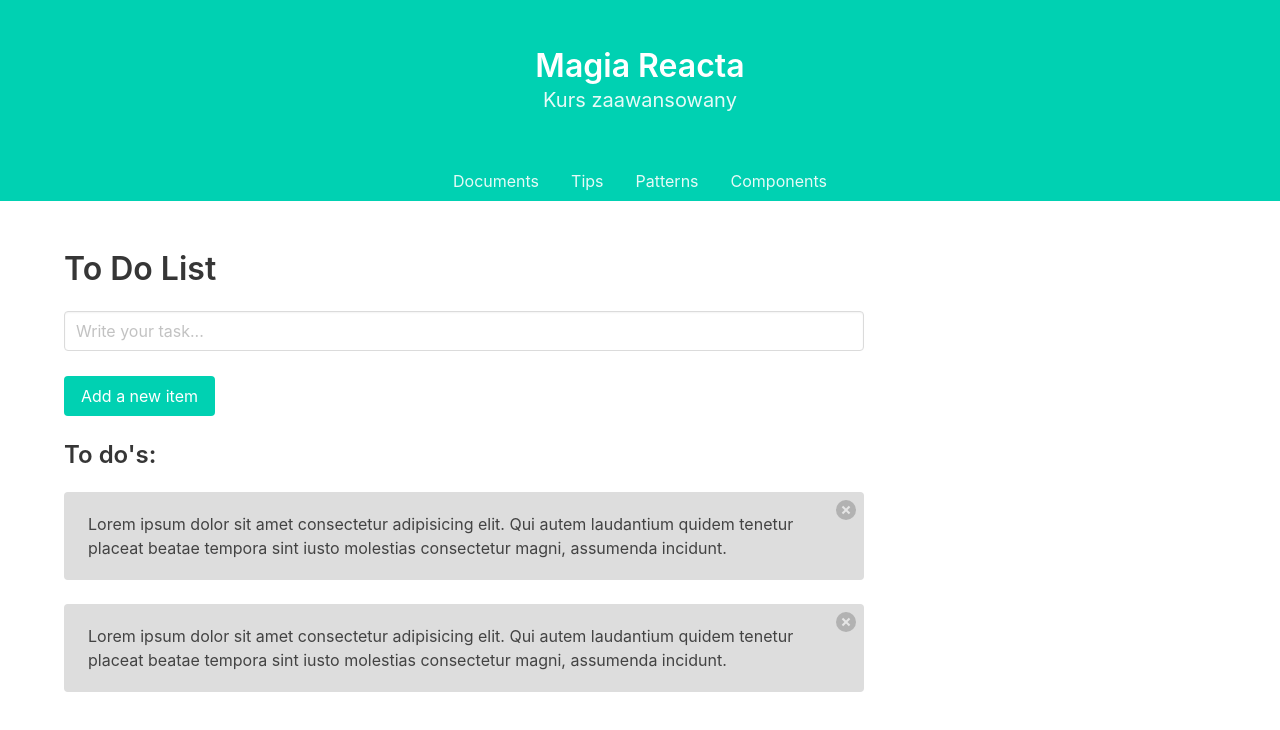
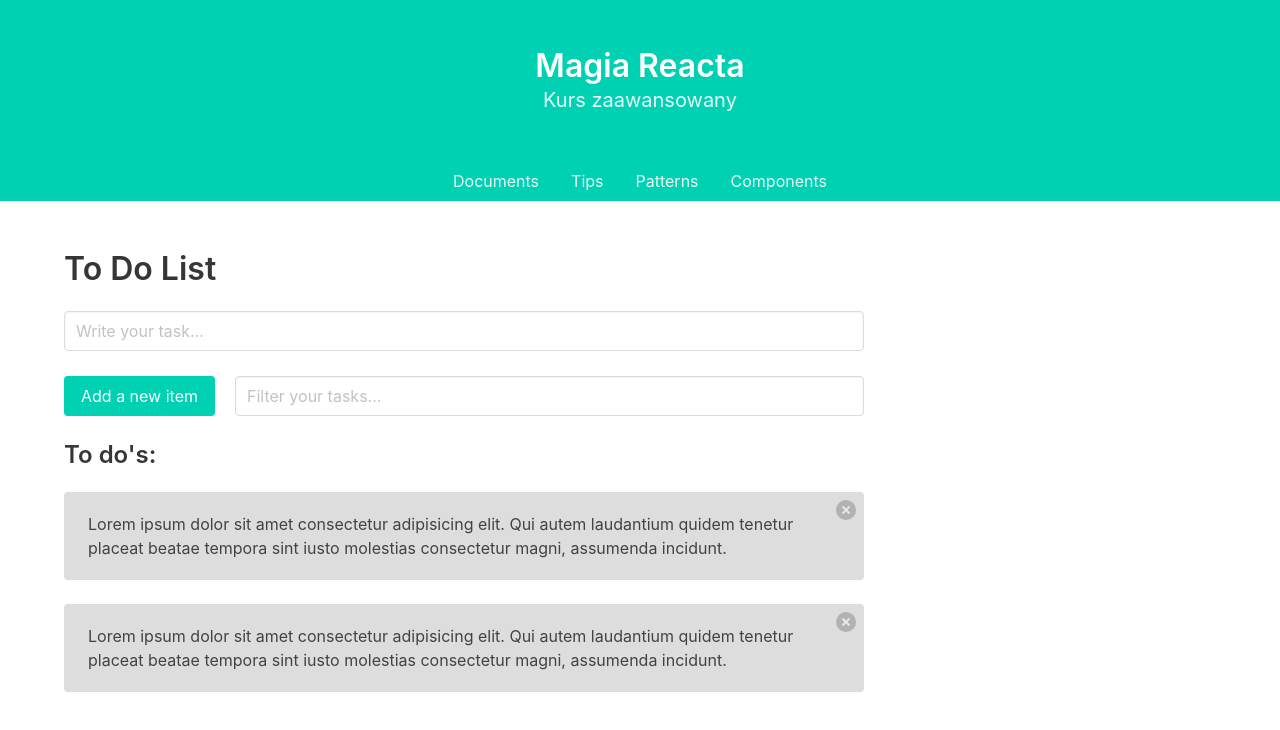
Before and after one commit to TZ-fn/kurs-magia-reacta-hr, a React (Create React App) app: page /components in a window 1280 px wide. Shown: the top 730 px of the page. Built offline with nearby package versions, Linux system fonts and the light colour scheme.

Commit message:
Add a filter functionality to the To Do list

```diff
--- a/src/components/views/Components.jsx
+++ b/src/components/views/Components.jsx
@@ -4,6 +4,7 @@ import styles from './Components.module.scss';
 
 const Components = () => {
   const [inputContent, setInputContent] = useState('');
+  const [filterContent, setFilterContent] = useState('');
   const [itemsList, setItemsList] = useState([
     {
       id: 0,
@@ -19,6 +20,10 @@ const Components = () => {
 
   const handleInputChange = (e) => {
     setInputContent(e.target.value);
+  };
+
+  const handleFilterChange = (e) => {
+    setFilterContent(e.target.value);
   };
 
   const addNewItem = () => {
@@ -37,6 +42,15 @@ const Components = () => {
     setItemsList(newItemsList);
   };
 
+  const filterTasks = () => {
+    if (filterContent.trim()) {
+      return itemsList.filter((item) =>
+        item.content.toLowerCase().includes(filterContent.toLowerCase()),
+      );
+    }
+    return itemsList;
+  };
+
   return (
     <div>
       <div className='container'>
@@ -45,22 +59,32 @@ const Components = () => {
           <input
             name='name'
             type='text'
-            className={cx('input', styles['margin-bottom'])}
+            className={cx('input', styles.margin)}
             onChange={handleInputChange}
             value={inputContent}
             placeholder='Write your task...'
           />
+          <div className={styles['filter-container']}>
+            <button
+              type='button'
+              className={cx('button', 'is-primary', styles.margin)}
+              onClick={addNewItem}
+            >
+              Add a new item
+            </button>
 
-          <button
-            type='button'
-            className={cx('button', 'is-primary', styles['margin-bottom'])}
-            onClick={addNewItem}
-          >
-            Add a new item
-          </button>
+            <input
+              name='name'
+              type='text'
+              className={cx('input', styles.margin)}
+              onChange={handleFilterChange}
+              value={filterContent}
+              placeholder='Filter your tasks...'
+            />
+          </div>
+
           <h3 className='title is-4'>To do&apos;s:</h3>
-
-          {itemsList.map((item) => {
+          {filterTasks().map((item) => {
             return (
               <div className={cx('notification', 'is-background', styles.item)} key={item.id}>
                 <button
--- a/src/components/views/Components.module.scss
+++ b/src/components/views/Components.module.scss
@@ -2,10 +2,18 @@
   width: 800px;
 }
 
-.margin-bottom {
-  margin-bottom: 25px;
+.margin {
+  margin: 0 20px 25px 0;
+}
+
+.margin:last-child {
+  margin: 0 0 25px 0;
 }
 
 .item {
   filter: brightness(90%);
 }
+
+.filter-container {
+  display: flex;
+}
```
